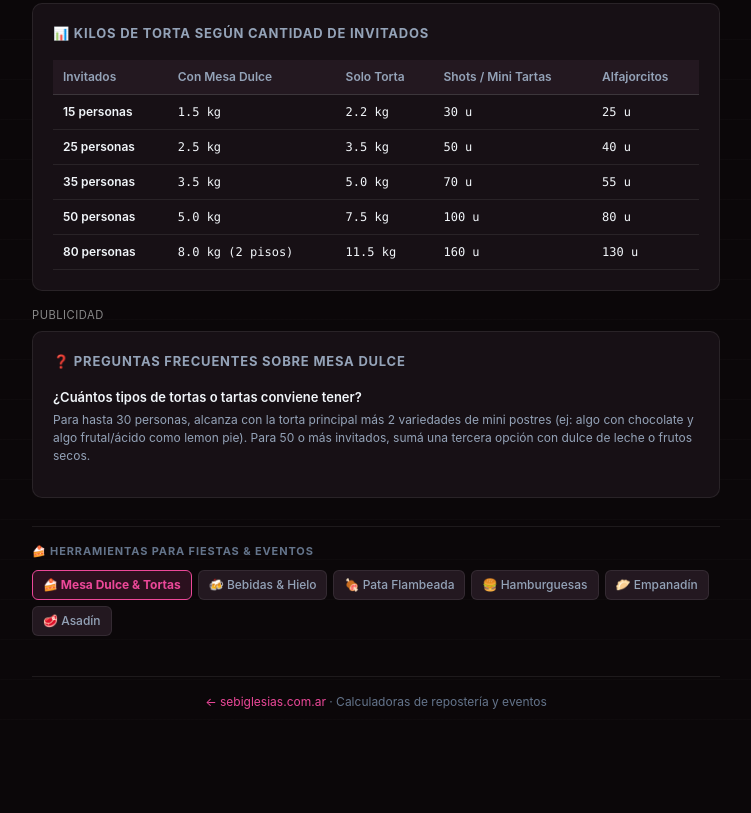
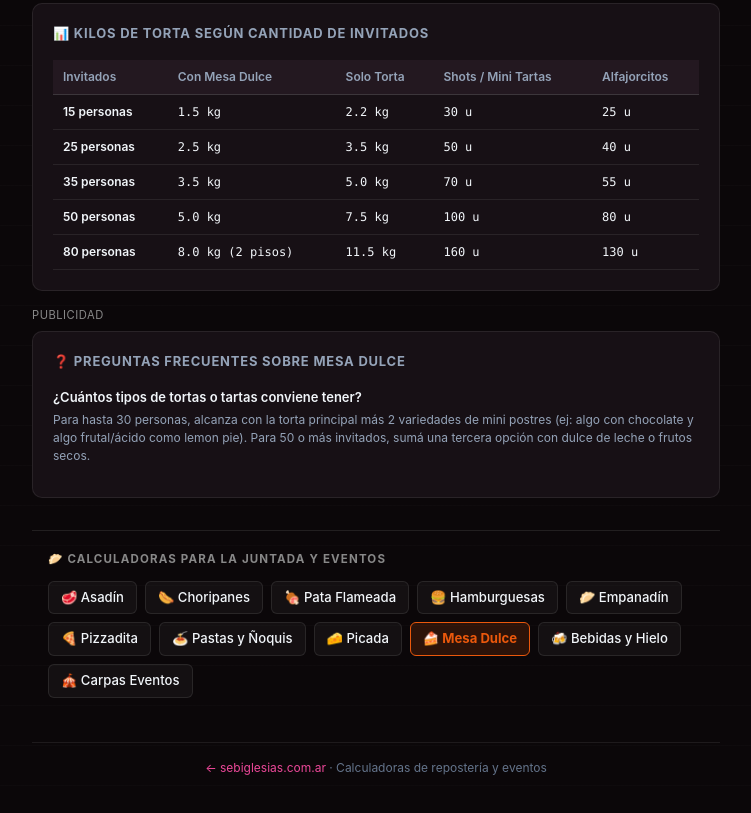
Before and after one commit to sebiglesias/mesa-dulce, a plain HTML site: page index.html in a window 1280 px wide. Shown: the part 1079-1892 px from the top of the page, without its empty margins (264-1015 px from the left). Before the commit the page ends 1838 px from the top, so only its background shows below. Drawn offline with Linux system fonts and the light colour scheme.

Commit message:
feat(seo): add family interlinking navigation cluster

```diff
--- a/index.html
+++ b/index.html
@@ -317,16 +317,21 @@
       </div>
     </section>
 
-    <!-- Family Interlinking Nav -->
-    <nav class="family-nav">
-      <span class="family-title">🍰 Herramientas para Fiestas &amp; Eventos</span>
-      <div class="family-links">
-        <span class="family-link active">🍰 Mesa Dulce &amp; Tortas</span>
-        <a href="https://sebiglesias.com.ar/bebidas-fiesta/" class="family-link">🍻 Bebidas &amp; Hielo</a>
-        <a href="https://sebiglesias.com.ar/pata-flambeada/" class="family-link">🍖 Pata Flambeada</a>
-        <a href="https://sebiglesias.com.ar/hamburguesas/" class="family-link">🍔 Hamburguesas</a>
-        <a href="https://sebiglesias.com.ar/empanadin/" class="family-link">🥟 Empanadín</a>
-        <a href="https://sebiglesias.com.ar/asadin/" class="family-link">🥩 Asadín</a>
+    <!-- Family Interlinking Nav (SEO Cluster) -->
+    <nav class="family-nav" aria-label="🥟 Calculadoras para la Juntada y Eventos" style="margin: 32px auto 20px; padding: 20px 16px; max-width: 800px; border-top: 1px solid rgba(125,125,125,0.2); text-align: left;">
+      <span style="display: block; font-size: 0.72rem; text-transform: uppercase; letter-spacing: 0.1em; color: #888; font-weight: 700; margin-bottom: 12px;">🥟 Calculadoras para la Juntada y Eventos</span>
+      <div style="display: flex; flex-wrap: wrap; gap: 8px;">
+        <a href="https://sebiglesias.com.ar/asadin/" style="padding: 6px 12px; border-radius: 6px; font-size: 0.82rem; font-weight: 500; text-decoration: none; color: inherit; background: rgba(125,125,125,0.08); border: 1px solid rgba(125,125,125,0.2); transition: all 0.2s;">🥩 Asadín</a>
+      <a href="https://sebiglesias.com.ar/choripanes/" style="padding: 6px 12px; border-radius: 6px; font-size: 0.82rem; font-weight: 500; text-decoration: none; color: inherit; background: rgba(125,125,125,0.08); border: 1px solid rgba(125,125,125,0.2); transition: all 0.2s;">🌭 Choripanes</a>
+      <a href="https://sebiglesias.com.ar/pata-flambeada/" style="padding: 6px 12px; border-radius: 6px; font-size: 0.82rem; font-weight: 500; text-decoration: none; color: inherit; background: rgba(125,125,125,0.08); border: 1px solid rgba(125,125,125,0.2); transition: all 0.2s;">🍖 Pata Flameada</a>
+      <a href="https://sebiglesias.com.ar/hamburguesas/" style="padding: 6px 12px; border-radius: 6px; font-size: 0.82rem; font-weight: 500; text-decoration: none; color: inherit; background: rgba(125,125,125,0.08); border: 1px solid rgba(125,125,125,0.2); transition: all 0.2s;">🍔 Hamburguesas</a>
+      <a href="https://sebiglesias.com.ar/empanadin/" style="padding: 6px 12px; border-radius: 6px; font-size: 0.82rem; font-weight: 500; text-decoration: none; color: inherit; background: rgba(125,125,125,0.08); border: 1px solid rgba(125,125,125,0.2); transition: all 0.2s;">🥟 Empanadín</a>
+      <a href="https://sebiglesias.com.ar/pizzadita/" style="padding: 6px 12px; border-radius: 6px; font-size: 0.82rem; font-weight: 500; text-decoration: none; color: inherit; background: rgba(125,125,125,0.08); border: 1px solid rgba(125,125,125,0.2); transition: all 0.2s;">🍕 Pizzadita</a>
+      <a href="https://sebiglesias.com.ar/pastas-caseras/" style="padding: 6px 12px; border-radius: 6px; font-size: 0.82rem; font-weight: 500; text-decoration: none; color: inherit; background: rgba(125,125,125,0.08); border: 1px solid rgba(125,125,125,0.2); transition: all 0.2s;">🍝 Pastas y Ñoquis</a>
+      <a href="https://sebiglesias.com.ar/picada/" style="padding: 6px 12px; border-radius: 6px; font-size: 0.82rem; font-weight: 500; text-decoration: none; color: inherit; background: rgba(125,125,125,0.08); border: 1px solid rgba(125,125,125,0.2); transition: all 0.2s;">🧀 Picada</a>
+      <span style="padding: 6px 12px; border-radius: 6px; font-size: 0.82rem; font-weight: 700; background: rgba(234, 88, 12, 0.15); border: 1px solid #ea580c; color: #ea580c;">🍰 Mesa Dulce</span>
+      <a href="https://sebiglesias.com.ar/bebidas-fiesta/" style="padding: 6px 12px; border-radius: 6px; font-size: 0.82rem; font-weight: 500; text-decoration: none; color: inherit; background: rgba(125,125,125,0.08); border: 1px solid rgba(125,125,125,0.2); transition: all 0.2s;">🍻 Bebidas y Hielo</a>
+      <a href="https://sebiglesias.com.ar/carpas-eventos/" style="padding: 6px 12px; border-radius: 6px; font-size: 0.82rem; font-weight: 500; text-decoration: none; color: inherit; background: rgba(125,125,125,0.08); border: 1px solid rgba(125,125,125,0.2); transition: all 0.2s;">🎪 Carpas Eventos</a>
       </div>
     </nav>
 
```
